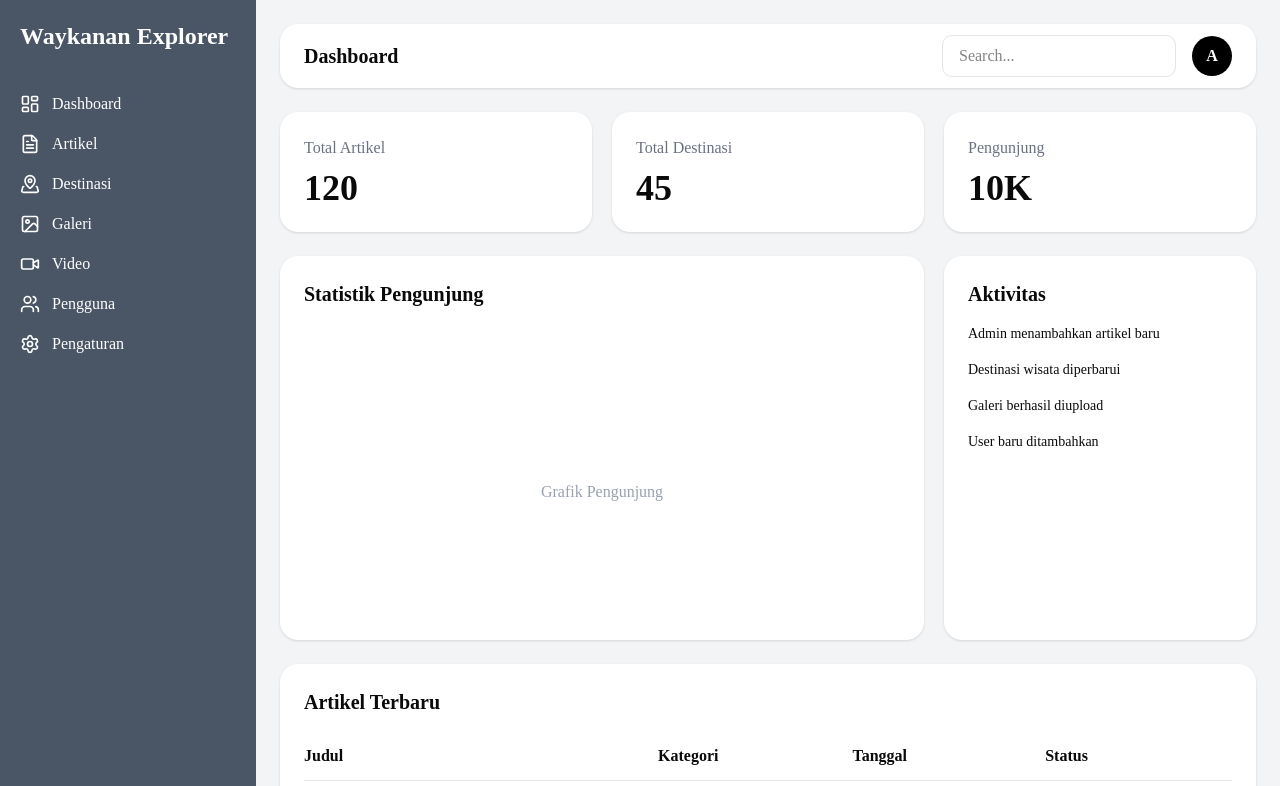
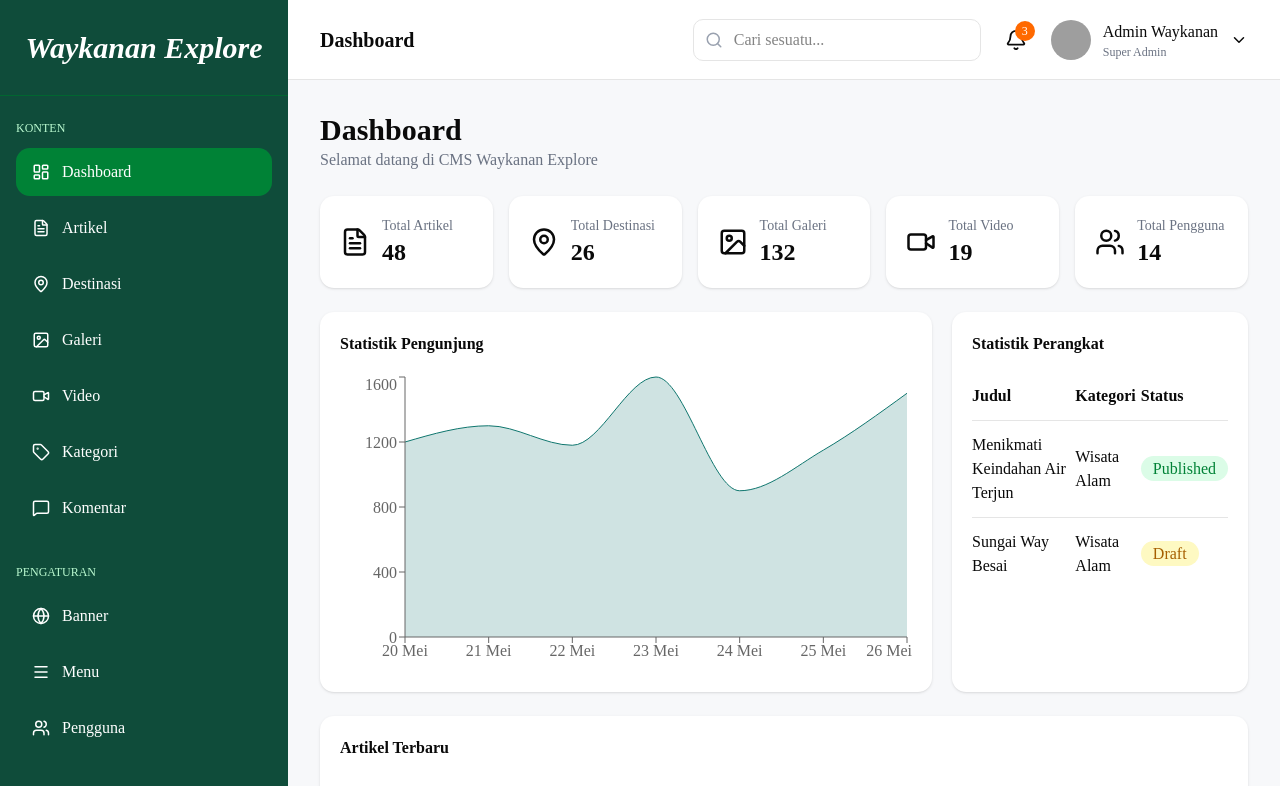
Before and after one commit to Atri-awg/way-kanan-explore, a Next.js app in the folder cms/: page /dashboard in a window 1280 px wide. Shown: the top 786 px of the page. Built offline with nearby package versions, Linux system fonts and the light colour scheme; grey boxes are pictures that could not be loaded.

Commit message:
membuat halaman dashboard,navbar dan sidebar

```diff
--- /dev/null
+++ b/cms/app/dashboard/layout.tsx
@@ -0,0 +1,22 @@
+import Sidebar from "@/components/layout/sidebar";
+import Navbar from "@/components/layout/navbar";
+
+export default function DashboardLayout({
+  children,
+}: {
+  children: React.ReactNode;
+}) {
+  return (
+    <div className="flex bg-[#F7F8FA]">
+      <Sidebar />
+
+      <div className="flex-1">
+        <Navbar />
+
+        <main className="p-8">
+          {children}
+        </main>
+      </div>
+    </div>
+  );
+}
--- a/cms/app/dashboard/page.tsx
+++ b/cms/app/dashboard/page.tsx
@@ -1,96 +1,112 @@
-import Sidebar from "@/components/layout/sidebar";
-import Navbar from "@/components/layout/navbar";
+import {
+  FileText,
+  MapPin,
+  ImageIcon,
+  Video,
+  Users,
+} from "lucide-react";
+
+import DashboardChart from "@/components/dashboard/dasshboard-chart";
+import ArtikelTable from "@/components/dashboard/device-chart";
+import DeviceChart from "@/components/tables/artikel-table";
+
+const cards = [
+  {
+    title: "Total Artikel",
+    value: 48,
+    icon: FileText,
+  },
+  {
+    title: "Total Destinasi",
+    value: 26,
+    icon: MapPin,
+  },
+  {
+    title: "Total Galeri",
+    value: 132,
+    icon: ImageIcon,
+  },
+  {
+    title: "Total Video",
+    value: 19,
+    icon: Video,
+  },
+  {
+    title: "Total Pengguna",
+    value: 14,
+    icon: Users,
+  },
+];
 
 export default function DashboardPage() {
   return (
-    <div className="bg-gray-100 min-h-screen flex">
-      <Sidebar />
+    <div className="space-y-6">
+      <div>
+        <h1 className="text-3xl font-bold">
+          Dashboard
+        </h1>
 
-      <div className="flex-1 ml-64 p-6">
-        <Navbar />
+        <p className="text-gray-500">
+          Selamat datang di CMS Waykanan Explore
+        </p>
+      </div>
 
-        <div className="grid grid-cols-1 md:grid-cols-3 gap-5 mt-6">
-          <div className="bg-white rounded-2xl shadow p-6">
-            <p className="text-gray-500">Total Artikel</p>
-            <h1 className="text-4xl font-bold mt-2">120</h1>
-          </div>
+      {/* Cards */}
 
-          <div className="bg-white rounded-2xl shadow p-6">
-            <p className="text-gray-500">Total Destinasi</p>
-            <h1 className="text-4xl font-bold mt-2">45</h1>
-          </div>
+      <div className="grid grid-cols-1 md:grid-cols-5 gap-4">
+        {cards.map((card) => {
+          const Icon = card.icon;
 
-           <div className="bg-white rounded-2xl shadow p-6">
-            <p className="text-gray-500">Pengunjung</p>
-            <h1 className="text-4xl font-bold mt-2">10K</h1>
-          </div>
+          return (
+            <div
+              key={card.title}
+              className="bg-white rounded-xl p-5 shadow"
+            >
+              <div className="flex items-center gap-3">
+                <Icon size={30} />
+                <div>
+                  <p className="text-sm text-gray-500">
+                    {card.title}
+                  </p>
+
+                  <h2 className="text-2xl font-bold">
+                    {card.value}
+                  </h2>
+                </div>
+              </div>
+            </div>
+          );
+        })}
+      </div>
+
+      {/* Chart */}
+
+      <div className="grid lg:grid-cols-3 gap-5">
+        <div className="lg:col-span-2 bg-white p-5 rounded-xl shadow">
+          <h2 className="font-semibold mb-4">
+            Statistik Pengunjung
+          </h2>
+
+          <DashboardChart />
         </div>
 
-        <div className="grid grid-cols-1 lg:grid-cols-3 gap-5 mt-6">
-          <div className="bg-white rounded-2xl shadow p-6 lg:col-span-2 h-96">
-            <h2 className="text-xl font-semibold mb-4">
-              Statistik Pengunjung
-            </h2>
-
-            <div className="w-full h-full flex items-center justify-center text-gray-400">
-              Grafik Pengunjung
-            </div>
-          </div>
-
-          <div className="bg-white rounded-2xl shadow p-6 h-96">
-            <h2 className="text-xl font-semibold mb-4">
-              Aktivitas
-            </h2>
-
-             <ul className="space-y-4 text-sm">
-              <li>Admin menambahkan artikel baru</li>
-              <li>Destinasi wisata diperbarui</li>
-              <li>Galeri berhasil diupload</li>
-              <li>User baru ditambahkan</li>
-            </ul>
-          </div>
-        </div>
-
-        <div className="bg-white rounded-2xl shadow p-6 mt-6">
-          <h2 className="text-xl font-semibold mb-4">
-            Artikel Terbaru
+        <div className="bg-white p-5 rounded-xl shadow">
+          <h2 className="font-semibold mb-4">
+            Statistik Perangkat
           </h2>
 
-          <table className="w-full">
-            <thead>
-              <tr className="border-b">
-                <th className="text-left py-3">Judul</th>
-                <th className="text-left py-3">Kategori</th>
-                <th className="text-left py-3">Tanggal</th>
-                <th className="text-left py-3">Status</th>
-              </tr>
-            </thead>
+          <DeviceChart />
+        </div>
+      </div>
 
-            <tbody>
-              <tr className="border-b">
-                <td className="py-3">Wisata Way Kambas</td>
-                <td>Wisata Alam</td>
-                <td>07 Mei 2026</td>
-                <td>
-                  <span className="bg-green-100 text-green-700 px-3 py-1 rounded-full text-sm">
-                    Published
-                  </span>
-                </td>
-              </tr>
+      {/* Artikel */}
 
-              <tr className="border-b">
-                <td className="py-3">Pantai Labuhan Jukung</td>
-                <td>Pantai</td>
-                <td>07 Mei 2026</td>
-                <td>
-                  <span className="bg-yellow-100 text-yellow-700 px-3 py-1 rounded-full text-sm">
-                    Draft
-                  </span>
-                </td>
-              </tr>
-            </tbody>
-          </table>
-        </div>
+      <div className="bg-white p-5 rounded-xl shadow">
+        <h2 className="font-semibold mb-4">
+          Artikel Terbaru
+        </h2>
+
+        <ArtikelTable />
       </div>
     </div>
   );
--- a/cms/app/globals.css
+++ b/cms/app/globals.css
@@ -82,6 +82,9 @@
   --sidebar-border: oklch(0.922 0 0);
   --sidebar-ring: oklch(0.708 0 0);
 }
+.body {
+  background: #f5f7fb;
+}
 
 .dark {
   --background: oklch(0.145 0 0);
--- /dev/null
+++ b/cms/components/dashboard/dasshboard-chart.tsx
@@ -0,0 +1,39 @@
+"use client";
+
+import {
+  ResponsiveContainer,
+  AreaChart,
+  Area,
+  XAxis,
+  YAxis,
+  Tooltip,
+} from "recharts";
+
+const data = [
+  { name: "20 Mei", visitor: 1200 },
+  { name: "21 Mei", visitor: 1300 },
+  { name: "22 Mei", visitor: 1180 },
+  { name: "23 Mei", visitor: 1600 },
+  { name: "24 Mei", visitor: 900 },
+  { name: "25 Mei", visitor: 1150 },
+  { name: "26 Mei", visitor: 1500 },
+];
+
+export default function DashboardChart() {
+  return (
+    <ResponsiveContainer width="100%" height={300}>
+      <AreaChart data={data}>
+        <XAxis dataKey="name" />
+        <YAxis />
+        <Tooltip />
+        <Area
+          type="monotone"
+          dataKey="visitor"
+          stroke="#0f766e"
+          fill="#0f766e"
+          fillOpacity={0.2}
+        />
+      </AreaChart>
+    </ResponsiveContainer>
+  );
+}
--- /dev/null
+++ b/cms/components/dashboard/device-chart.tsx
@@ -0,0 +1,42 @@
+"use client";
+
+import {
+  PieChart,
+  Pie,
+  Cell,
+  ResponsiveContainer,
+} from "recharts";
+
+const data = [
+  { name: "Mobile", value: 65 },
+  { name: "Desktop", value: 28 },
+  { name: "Tablet", value: 7 },
+];
+
+const COLORS = [
+  "#0f766e",
+  "#eab308",
+  "#3b82f6",
+];
+
+export default function DeviceChart() {
+  return (
+    <ResponsiveContainer width="100%" height={250}>
+      <PieChart>
+        <Pie
+          data={data}
+          innerRadius={50}
+          outerRadius={80}
+          dataKey="value"
+        >
+          {data.map((entry, index) => (
+            <Cell
+              key={index}
+              fill={COLORS[index]}
+            />
+          ))}
+        </Pie>
+      </PieChart>
+    </ResponsiveContainer>
+  );
+}
--- a/cms/components/layout/navbar.tsx
+++ b/cms/components/layout/navbar.tsx
@@ -1,21 +1,67 @@
+"use client";
+
+import {
+  Bell,
+  Search,
+  ChevronDown,
+} from "lucide-react";
+
 export default function Navbar() {
   return (
-    <div className="bg-white h-16 rounded-2xl shadow px-6 flex items-center justify-between">
+    <header className="h-20 bg-white border-b flex items-center justify-between px-8">
+      {/* Left */}
+      <div>
         <h1 className="text-xl font-semibold">
           Dashboard
         </h1>
+      </div>
 
-      <div className="flex items-center gap-4">
+      {/* Right */}
+      <div className="flex items-center gap-6">
+        {/* Search */}
+        <div className="relative">
           <input
             type="text"
-          placeholder="Search..."
-          className="border rounded-lg px-4 py-2"
+            placeholder="Cari sesuatu..."
+            className="w-72 border rounded-lg py-2 pl-10 pr-4"
           />
 
-        <div className="w-10 h-10 rounded-full bg-black text-white flex items-center justify-center font-bold">
-          A
+          <Search
+            size={18}
+            className="absolute left-3 top-3 text-gray-400"
+          />
+        </div>
+
+        {/* Notification */}
+        <div className="relative cursor-pointer">
+          <Bell size={22} />
+
+          <span className="absolute -top-2 -right-2 bg-orange-500 text-white text-xs rounded-full w-5 h-5 flex items-center justify-center">
+            3
+          </span>
+        </div>
+
+        {/* User */}
+        <div className="flex items-center gap-3 cursor-pointer">
+          <img
+            src="https://i.pravatar.cc/100"
+            alt="admin"
+            className="w-10 h-10 rounded-full"
+          />
+
+          <div>
+            <p className="font-medium">
+              Admin Waykanan
+            </p>
+
+            <p className="text-xs text-gray-500">
+              Super Admin
+            </p>
+          </div>
+
+          <ChevronDown size={18} />
         </div>
       </div>
-    </div>
+    </header>
   );
 }
--- a/cms/components/layout/sidebar.tsx
+++ b/cms/components/layout/sidebar.tsx
@@ -1,56 +1,158 @@
+"use client";
+
+import Link from "next/link";
 import {
   LayoutDashboard,
   FileText,
-  MapPinned,
+  MapPin,
   Image,
   Video,
+  Tag,
+  MessageSquare,
   Users,
   Settings,
+  Database,
+  Clock3,
+  Globe,
+  Menu,
 } from "lucide-react";
 
 export default function Sidebar() {
   return (
-    <div className="w-64 h-screen bg-gray-600 text-white p-5 fixed">
-      <h1 className="text-2xl font-bold mb-10">
-        Waykanan Explorer
-      </h1>
+    <aside className="w-72 bg-[#0F4C3A] text-white min-h-screen flex flex-col">
+      {/* Logo */}
+      <div className="h-24 flex items-center justify-center border-b border-green-800">
+        <h1 className="text-3xl font-bold italic">
+          Waykanan Explore
+        </h1>
+      </div>
 
-      <ul className="space-y-4">
-        <li className="flex items-center gap-3 hover:text-gray-300 cursor-pointer">
-          <LayoutDashboard size={20} />
-          Dashboard
-        </li>
+      {/* Menu */}
+      <div className="flex-1 overflow-y-auto px-4 py-6">
+        <p className="text-xs text-green-200 mb-3 uppercase">
+          Konten
+        </p>
 
-        <li className="flex items-center gap-3 hover:text-gray-300 cursor-pointer">
-          <FileText size={20} />
-          Artikel
-        </li>
+        <MenuItem
+          icon={<LayoutDashboard size={18} />}
+          href="/dashboard"
+          label="Dashboard"
+          active
+        />
 
-        <li className="flex items-center gap-3 hover:text-gray-300 cursor-pointer">
-          <MapPinned size={20} />
-          Destinasi
-        </li>
+        <MenuItem
+          icon={<FileText size={18} />}
+          href="/artikel"
+          label="Artikel"
+        />
 
-        <li className="flex items-center gap-3 hover:text-gray-300 cursor-pointer">
-          <Image size={20} />
-          Galeri
-        </li>
+        <MenuItem
+          icon={<MapPin size={18} />}
+          href="/app/destinasi"
+          label="Destinasi"
+        />
 
-        <li className="flex items-center gap-3 hover:text-gray-300 cursor-pointer">
-          <Video size={20} />
-          Video
-        </li>
+        <MenuItem
+          icon={<Image size={18} />}
+          href="/galeri"
+          label="Galeri"
+        />
 
-        <li className="flex items-center gap-3 hover:text-gray-300 cursor-pointer">
-          <Users size={20} />
-          Pengguna
-        </li>
+        <MenuItem
+          icon={<Video size={18} />}
+          href="/video"
+          label="Video"
+        />
 
-        <li className="flex items-center gap-3 hover:text-gray-300 cursor-pointer">
-          <Settings size={20} />
+        <MenuItem
+          icon={<Tag size={18} />}
+          href="/kategori"
+          label="Kategori"
+        />
+
+        <MenuItem
+          icon={<MessageSquare size={18} />}
+          href="/komentar"
+          label="Komentar"
+        />
+
+        <p className="text-xs text-green-200 mt-8 mb-3 uppercase">
           Pengaturan
-        </li>
-      </ul>
-    </div>
+        </p>
+
+        <MenuItem
+          icon={<Globe size={18} />}
+          href="/banner"
+          label="Banner"
+        />
+
+        <MenuItem
+          icon={<Menu size={18} />}
+          href="/menu"
+          label="Menu"
+        />
+
+        <MenuItem
+          icon={<Users size={18} />}
+          href="/pengguna"
+          label="Pengguna"
+        />
+
+        <p className="text-xs text-green-200 mt-8 mb-3 uppercase">
+          Sistem
+        </p>
+
+        <MenuItem
+          icon={<Settings size={18} />}
+          href="/website"
+          label="Pengaturan Website"
+        />
+
+        <MenuItem
+          icon={<Database size={18} />}
+          href="/backup"
+          label="Backup"
+        />
+
+        <MenuItem
+          icon={<Clock3 size={18} />}
+          href="/aktivitas"
+          label="Log Aktivitas"
+        />
+      </div>
+
+      {/* Footer */}
+      <div className="p-4 border-t border-green-800">
+        <button className="w-full border border-green-600 rounded-lg py-3 hover:bg-green-800 transition">
+          Lihat Website
+        </button>
+      </div>
+    </aside>
   );
 }
+
+function MenuItem({
+  icon,
+  href,
+  label,
+  active = false,
+}: {
+  icon: React.ReactNode;
+  href: string;
+  label: string;
+  active?: boolean;
+}) {
+  return (
+    <Link
+      href={href}
+      className={`flex items-center gap-3 px-4 py-3 rounded-xl mb-2 transition ${
+        active
+          ? "bg-green-700"
+          : "hover:bg-green-800"
+      }`}
+    >
+      {icon}
+      <span>{label}</span>
+    </Link>
+  );
+}
--- /dev/null
+++ b/cms/components/tables/artikel-table.tsx
@@ -0,0 +1,51 @@
+export default function ArtikelTable() {
+  return (
+    <table className="w-full">
+      <thead>
+        <tr className="border-b">
+          <th className="text-left py-3">
+            Judul
+          </th>
+
+          <th className="text-left py-3">
+            Kategori
+          </th>
+
+          <th className="text-left py-3">
+            Status
+          </th>
+        </tr>
+      </thead>
+
+      <tbody>
+        <tr className="border-b">
+          <td className="py-3">
+            Menikmati Keindahan Air Terjun
+          </td>
+
+          <td>Wisata Alam</td>
+
+          <td>
+            <span className="bg-green-100 text-green-700 px-3 py-1 rounded-full">
+              Published
+            </span>
+          </td>
+        </tr>
+
+        <tr>
+          <td className="py-3">
+            Sungai Way Besai
+          </td>
+
+          <td>Wisata Alam</td>
+
+          <td>
+            <span className="bg-yellow-100 text-yellow-700 px-3 py-1 rounded-full">
+              Draft
+            </span>
+          </td>
+        </tr>
+      </tbody>
+    </table>
+  );
+}
--- a/cms/package.json
+++ b/cms/package.json
@@ -16,6 +16,7 @@
     "radix-ui": "^1.4.3",
     "react": "19.2.4",
     "react-dom": "19.2.4",
+    "recharts": "^3.8.1",
     "shadcn": "^4.7.0",
     "tailwind-merge": "^3.5.0",
     "tw-animate-css": "^1.4.0"
```
Also changed, not shown: 1 other file (tests, documents, lock files or other folders). Lines whose indentation alone changed are shown as unchanged.
